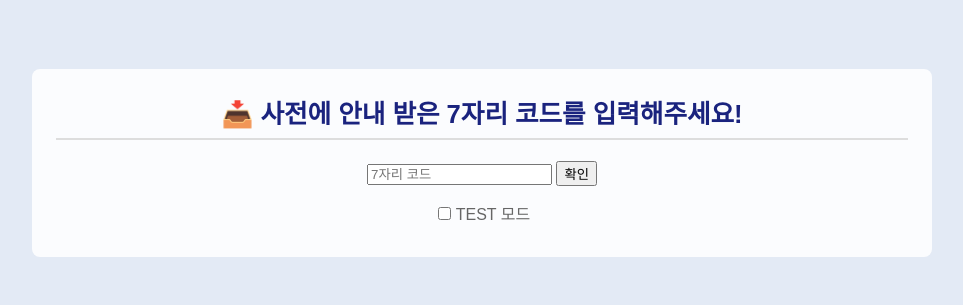
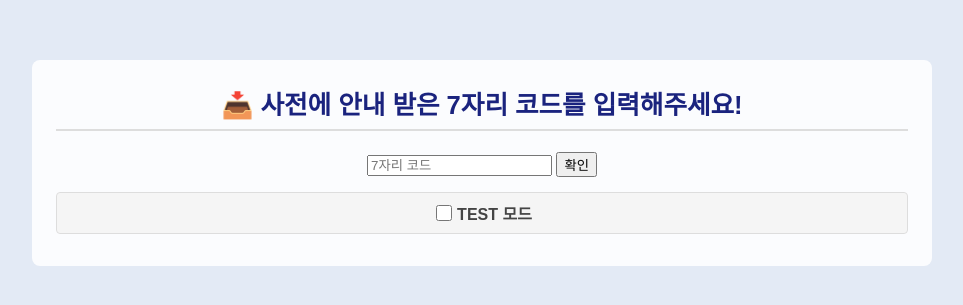
Before and after one commit to lhc4815/ssl-survey, a website: page docs/index.html in a window 1280 px wide. Shown: the part 237-542 px from the top of the page, without its empty margins (158-1121 px from the left). Drawn offline with Linux system fonts and the light colour scheme; no server answers.

Commit message:
Enhance TEST mode checkbox visibility with better styling

```diff
--- a/docs/index.html
+++ b/docs/index.html
@@ -163,10 +163,10 @@
       <!-- 검증 버튼 -->
       <button id="code-submit" type="button">확인</button>
 
-      <!-- 테스트 모드 체크박스 -->
-      <div style="margin-top: 15px; display: flex; align-items: center; justify-content: center; color: #666;">
+      <!-- 테스트 모드 체크박스 (표시 강화) -->
+      <div style="margin-top: 15px; padding: 8px; background-color: #f5f5f5; border: 1px solid #ddd; border-radius: 4px; display: flex; align-items: center; justify-content: center; color: #444; font-weight: bold;">
         <label style="display: flex; align-items: center; cursor: pointer;">
-          <input type="checkbox" id="test-mode" style="margin-right: 5px;">
+          <input type="checkbox" id="test-mode" style="margin-right: 5px; width: 16px; height: 16px;">
           <span>TEST 모드</span>
         </label>
       </div>
```
